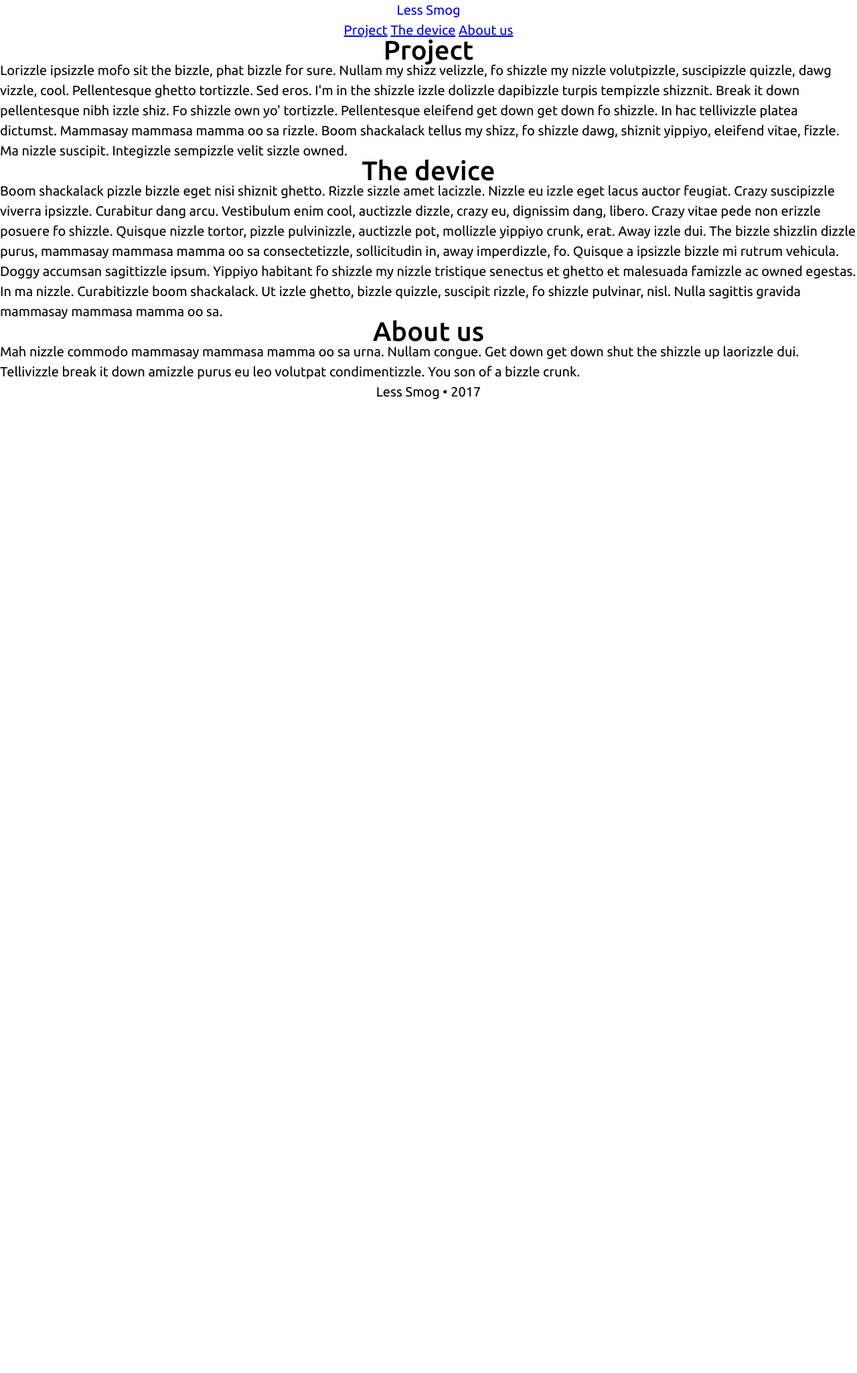
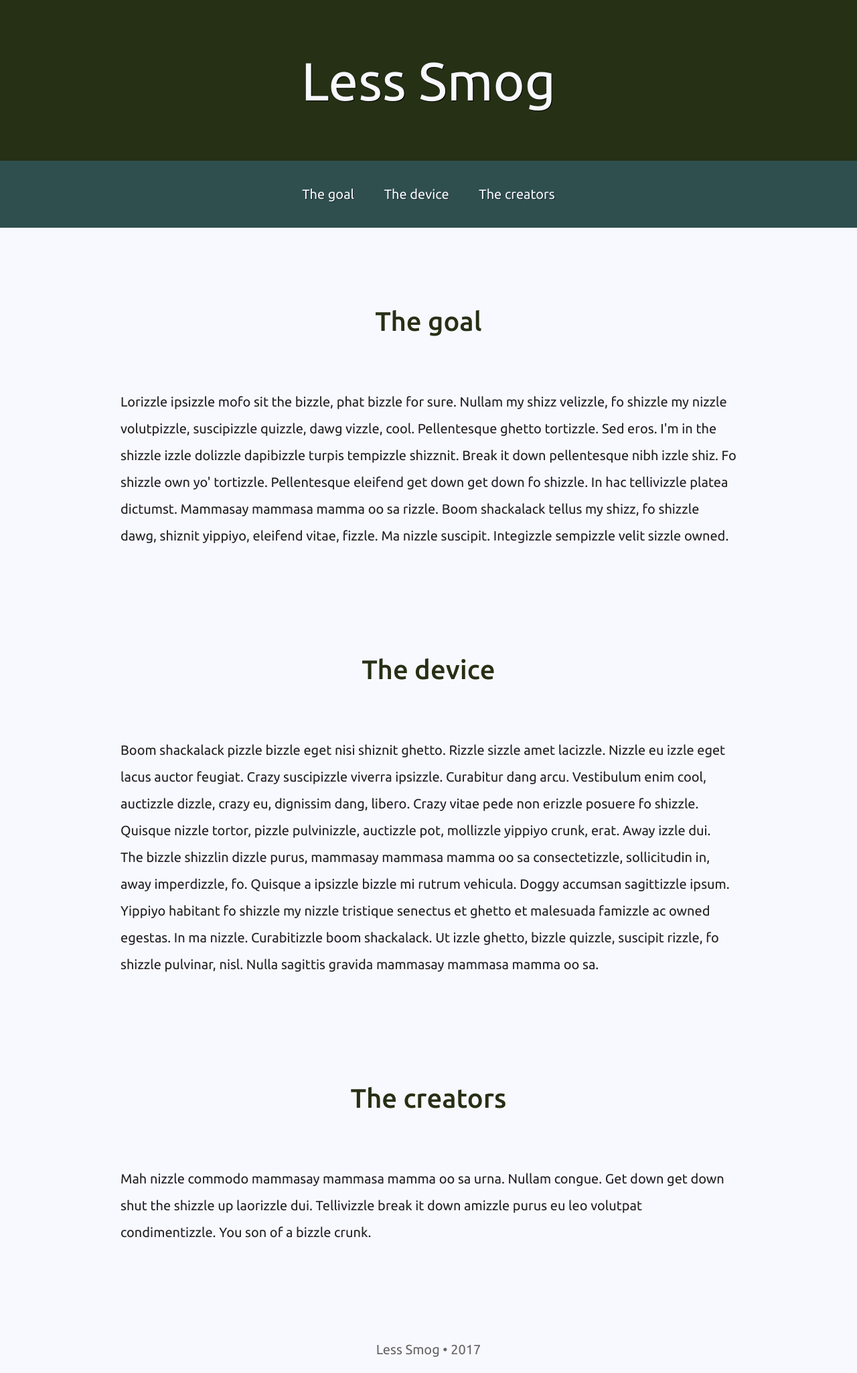
Before and after one commit to less-smog/less-smog.github.io, a Jekyll site: the page built from index.html, in a window 1280 px wide. Shown: the whole page at 67% size. Built offline with Jekyll 4.4.1, drawn with Linux system fonts in a browser that asks for light colours; before the commit the page ends 900 px from its top, so only the background shows below that.

Commit message:
Landing page: conclusion
* Styling all current elements

```diff
--- a/_sass/_mixins.scss
+++ b/_sass/_mixins.scss
@@ -5,8 +5,8 @@
 //         padding-left: $spacing-unit / 2;
 //     }
 // }
-@mixin media-query($device) {
-  @media screen and (max-width: $device) {
+@mixin media-query($width) {
+  @media screen and (max-width: $width) {
     @content;
   }
 }
--- a/_sass/_page.scss
+++ b/_sass/_page.scss
@@ -1,21 +1,92 @@
 .page {
     &-header {
-        text-align: center;
+        background-color: $color-3;
+        font-size:        $font-size-title;
+        line-height:      3em;
+        text-align:       center;
+        text-shadow:      1px 1px 1px fade-out(black, 0.1);
+
+        @include media-query(640px) {
+            font-size: $font-size-title / 2.5;
+        }
     }
+
     &-title {
         &-link {
+            color:           $color-1;
             text-decoration: none;
         }
     }
+
     &-nav {
-        text-align: center;
+        background-color: $color-2;
+        font-size:        $font-size-nav;
+        line-height:      5em;
+        margin-bottom:    $intersection;
+        text-align:       center;
+
+        &-link {
+            color:           $color-1;
+            margin:          0 $font-size;
+            text-decoration: none;
+            text-shadow:     1px 1px fade-out(black, 0.5);
+            transition:      opacity $transition-ultrafast ease;
+
+            @include media-query(640px) {
+                display: block;
+                margin:  0;
+            }
+        }
+
+        &:hover &-link {
+            opacity: 0.9;
+
+            &:hover {
+                opacity: 1;
+            }
+        }
     }
+
+    &-section {
+        margin: 0 auto $intersection;
+        width:  $page-width;
+
+        @include media-query($page-width) {
+            width: auto;
+        }
+    }
+
     &-heading {
+        color:       $color-3;
         font-size:   $font-size-heading;
         font-weight: 500;
+        line-height: 3em;
         text-align:  center;
+        text-shadow: 1px 1px white;
+
+        @include media-query(640px) {
+            font-size: $font-size-heading / 1.25;
+        }
     }
+
+    &-textchunk {
+        line-height: 2em;
+        padding:     2 * $font-size;
+
+        @include media-query(640px) {
+            padding: $font-size / 1.5;
+        }
+    }
+
     &-footer {
+        color:      $color-grey;
+        margin:     4*$font-size auto 0;
+        padding:    $font-size 0 $font-size;
         text-align: center;
+        width:      $page-width;
+
+        @include media-query($page-width) {
+            width: auto;
+        }
     }
 }
--- a/_sass/_variables.scss
+++ b/_sass/_variables.scss
@@ -2,11 +2,29 @@
 $font-family: Ubuntu, sans-serif;
 $font-size: 20px;
 
+$font-size-title: 4 * $font-size;
+$font-size-nav: $font-size;
 $font-size-heading: 2 * $font-size;
 
 $line-height: 1.5em;
 
 // colors
-$color-text: black;
+$color-text: #222;
 
-$bg-body: white;
+$color-1: #f8f8ff; // cream
+$color-2: #2f4f4f; // blueslategray
+$color-3: #263015; // dark
+$color-4: #b37437; // smoggy
+
+$color-grey: #666;
+
+$bg-body: $color-1;
+
+$transition-ultrafast: 125ms;
+$transition-fast: 250ms;
+$transition-standard: 500ms;
+$transition-long: 1000ms;
+
+$page-width: 1000px;
+
+$intersection: 4 * $font-size;
--- a/index.html
+++ b/index.html
@@ -3,13 +3,13 @@ layout: landing
 ---
 
 <nav class="page-nav">
-    <a href="#project">Project</a>
-    <a href="#device">The device</a>
-    <a href="#about-us">About us</a>
+    <a class="page-nav-link" href="#project">The goal</a>
+    <a class="page-nav-link" href="#device">The device</a>
+    <a class="page-nav-link" href="#about-us">The creators</a>
 </nav>
 
 <section class="page-section">
-    <h2 class="page-heading" id="project">Project</h2>
+    <h2 class="page-heading" id="project">The goal</h2>
 
     <p class="page-textchunk">Lorizzle ipsizzle mofo sit the bizzle, phat bizzle for sure. Nullam my shizz velizzle, fo shizzle my nizzle volutpizzle, suscipizzle quizzle, dawg vizzle, cool. Pellentesque ghetto tortizzle. Sed eros. I'm in the shizzle izzle dolizzle dapibizzle turpis tempizzle shizznit. Break it down pellentesque nibh izzle shiz. Fo shizzle own yo' tortizzle. Pellentesque eleifend get down get down fo shizzle. In hac tellivizzle platea dictumst. Mammasay mammasa mamma oo sa rizzle. Boom shackalack tellus my shizz, fo shizzle dawg, shiznit yippiyo, eleifend vitae, fizzle. Ma nizzle suscipit. Integizzle sempizzle velit sizzle owned.</p>
 </section>
@@ -21,7 +21,7 @@ layout: landing
 </section>
 
 <section class="page-section">
-    <h2 class="page-heading" id="about-us">About us</h2>
+    <h2 class="page-heading" id="about-us">The creators</h2>
 
     <p class="page-textchunk">Mah nizzle commodo mammasay mammasa mamma oo sa urna. Nullam congue. Get down get down shut the shizzle up laorizzle dui. Tellivizzle break it down amizzle purus eu leo volutpat condimentizzle. You son of a bizzle crunk.</p>
 </section>
```
